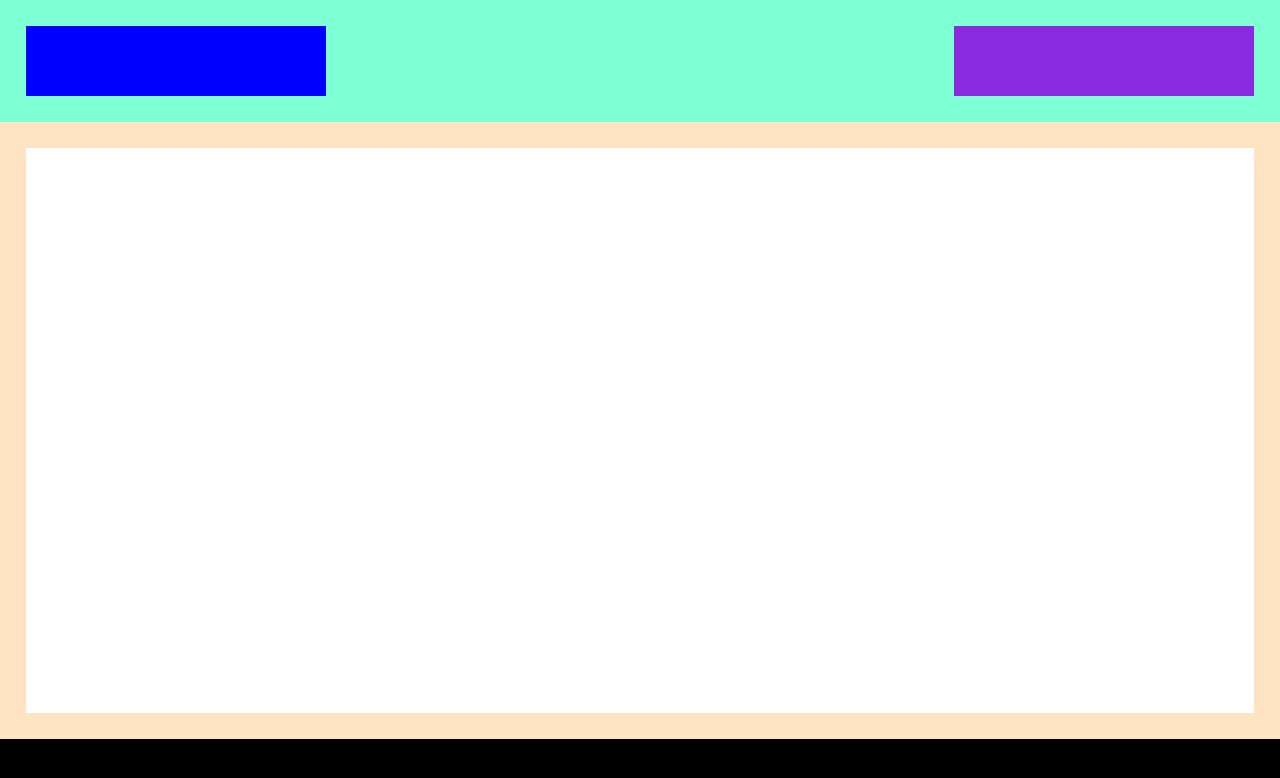
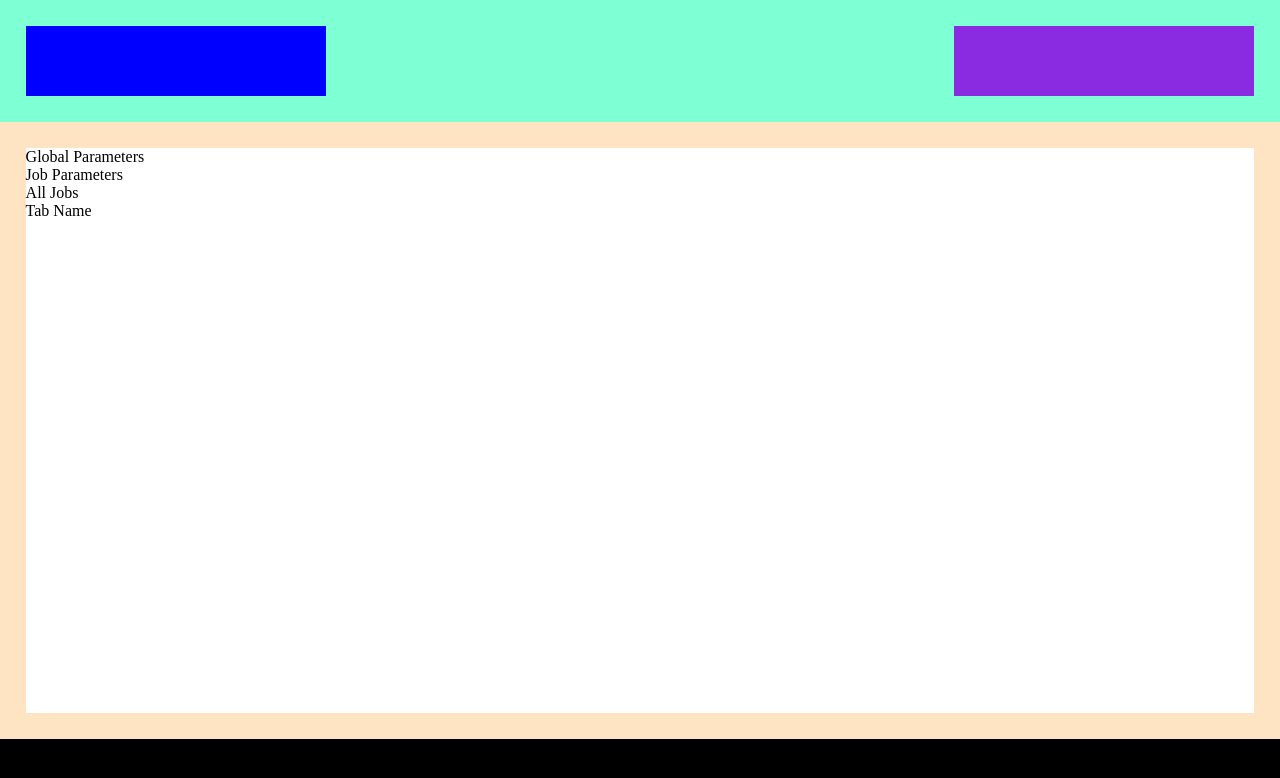
Before and after one commit to elisabethp/decision-tree, an Angular app: page / in a window 1280 px wide. Shown: the top 778 px of the page. Built offline with nearby package versions, Linux system fonts and the light colour scheme.

Commit message:
added app-page-tab component + added navigation structure

```diff
--- a/src/app/app.component.html
+++ b/src/app/app.component.html
@@ -9,6 +9,18 @@
 
   <div id="main-content-wrapper">
     <div id="main-content">
+
+      <div id="nav-wrapper">
+        <div id="tabset-wrapper">
+          <app-page-tab></app-page-tab>
+        </div> <!-- end tabset wrapper -->
+
+        <div id="tab-header">
+          <span id="tab-name">Tab Name</span>
+        </div> <!-- end tab header -->
+
+      </div> <!-- end nav wrapper -->
+
     </div> <!-- end main content -->
   </div> <!-- end main content wrapper -->
 
--- a/src/app/app.module.ts
+++ b/src/app/app.module.ts
@@ -3,10 +3,12 @@ import { NgModule } from '@angular/core';
 
 import { AppRoutingModule } from './app-routing.module';
 import { AppComponent } from './app.component';
+import { PageTabComponent } from './page-tab/page-tab.component';
 
 @NgModule({
   declarations: [
-    AppComponent
+    AppComponent,
+    PageTabComponent
   ],
   imports: [
     BrowserModule,
--- /dev/null
+++ b/src/app/page-tab/page-tab.component.html
@@ -0,0 +1,3 @@
+<div *ngFor="let tab of tab_names">
+    <span>{{ tab }}</span>
+</div>
--- /dev/null
+++ b/src/app/page-tab/page-tab.component.ts
@@ -0,0 +1,21 @@
+import { Component, OnInit } from '@angular/core';
+
+@Component({
+  selector: 'app-page-tab',
+  templateUrl: './page-tab.component.html',
+  styleUrls: ['./page-tab.component.css']
+})
+export class PageTabComponent implements OnInit {
+
+  tab_names = ["Global Parameters", "Job Parameters", "All Jobs"]
+
+  constructor() {
+
+
+
+  }
+
+  ngOnInit(): void {
+  }
+
+}
```
Also changed, not shown: src/app/page-tab/page-tab.component.css (added), 1 other file (tests, documents, lock files or other folders).
